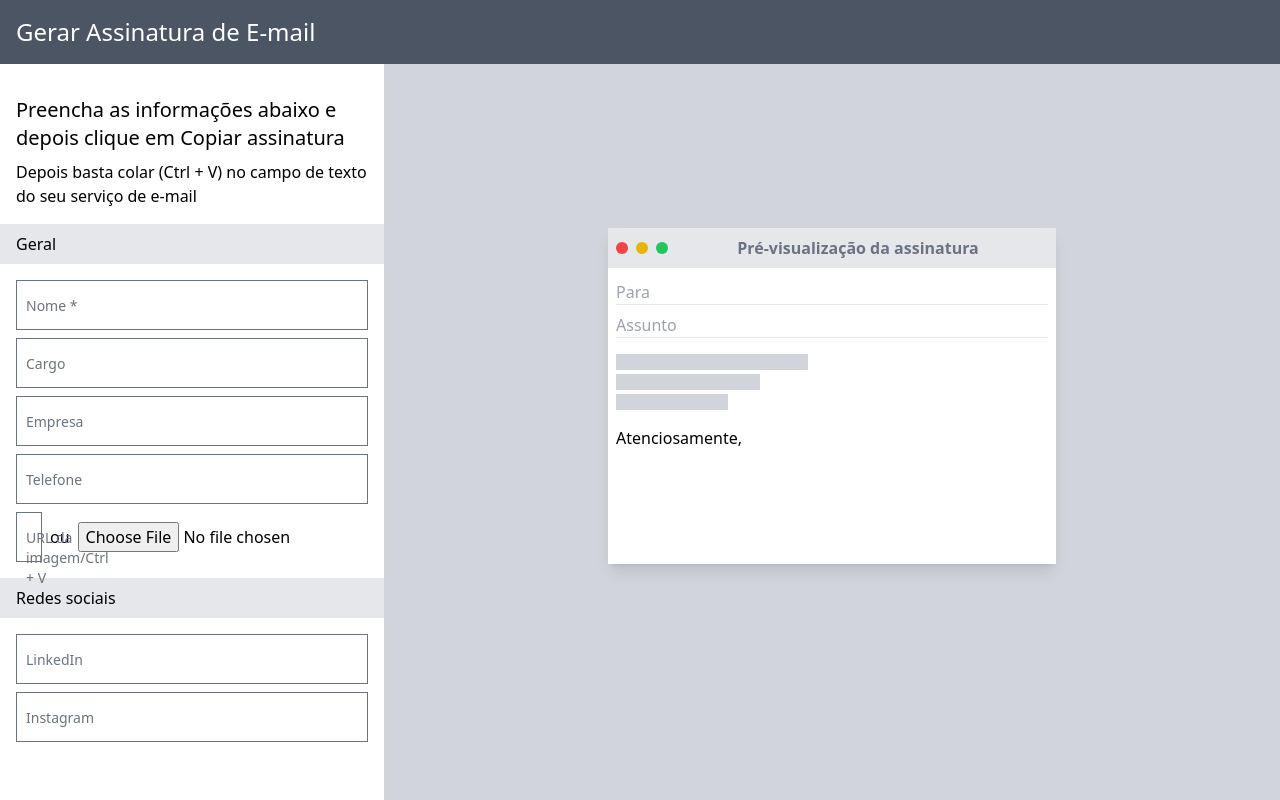
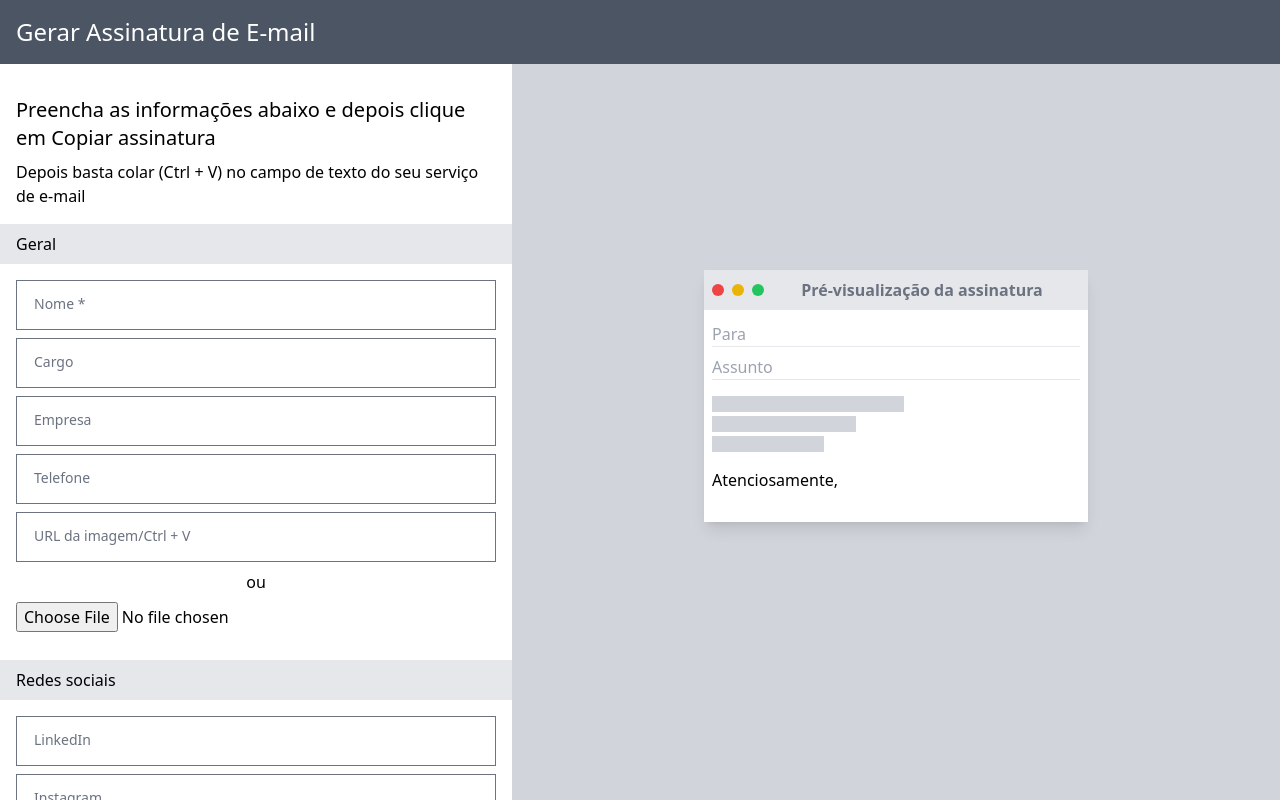
Before and after one commit to cgcdoss/email-signature-generator, a SvelteKit app: page / in a window 1280 px wide. Built offline with nearby package versions, Linux system fonts and the light colour scheme.

Commit message:
feat: ajustes visuais

```diff
--- a/src/lib/components/InputFloatingLabel.svelte
+++ b/src/lib/components/InputFloatingLabel.svelte
@@ -16,7 +16,7 @@
     />
     <label
         for={"floating_filled_" + label}
-        class="absolute text-sm text-gray-500 duration-200 transform -translate-y-4 scale-75 top-4 z-10 origin-[0] start-2.5 peer-focus:bg-white peer-focus:text-blue-600 peer-placeholder-shown:scale-100 peer-placeholder-shown:translate-y-0 peer-focus:scale-75 peer-focus:-translate-y-6"
+        class="absolute select-none cursor-text px-2 text-sm text-gray-500 duration-200 transform -translate-y-6 scale-75 top-3.5 z-10 origin-[0] start-2.5 bg-white peer-disabled:bg-transparent peer-focus:text-blue-600 peer-placeholder-shown:scale-100 peer-placeholder-shown:translate-y-0 peer-focus:scale-75 peer-focus:-translate-y-6"
     >
         {label}
     </label>
--- a/src/routes/+page.svelte
+++ b/src/routes/+page.svelte
@@ -56,7 +56,7 @@
 
     function cleanImgFile() {
         const input = document.querySelector(
-            'input[type="file"]'
+            'input[type="file"]',
         ) as HTMLInputElement;
         input.value = "";
         imgFile = "";
@@ -75,7 +75,7 @@
     class="flex flex-col sm:grid grid-cols-1 sm:grid-cols-10 h-[calc(100vh-64px)]"
 >
     <section
-        class="form flex flex-col gap-2 col-span-3 px-4 py-8 sm:max-h-full sm:overflow-auto shadow-md"
+        class="form flex flex-col gap-2 col-span-4 2xl:col-span-3 px-4 py-8 sm:max-h-full sm:overflow-auto shadow-md"
     >
         <h2 class="text-xl">
             Preencha as informações abaixo e depois clique em Copiar assinatura
@@ -92,7 +92,7 @@
         <InputFloatingLabel label="Empresa" bind:value={empresa} />
         <InputFloatingLabel label="Telefone" bind:value={telefone} />
 
-        <div class="flex max-sm:flex-col sm:items-center max-sm:mb-3 gap-2">
+        <div class="flex max-2xl:flex-col 2xl:items-center max-2xl:mb-3 gap-2">
             <InputFloatingLabel
                 label="URL da imagem/Ctrl + V"
                 bind:value={img}
@@ -129,10 +129,10 @@
     </section>
 
     <section
-        class="result flex flex-col flex-1 col-span-7 sm:h-full bg-gray-300 items-center justify-center py-8"
+        class="result flex flex-col flex-1 col-span-6 2xl:col-span-7 sm:h-full bg-gray-300 items-center justify-center py-8 sm:overflow-auto"
     >
         <div
-            class="fake-email w-11/12 sm:w-1/2 sm:h-1/2 bg-white shadow-lg p-2"
+            class="fake-email min-w-[90%] sm:min-w-[50%] bg-white shadow-lg p-2 transition-all"
         >
             <div class="bg-gray-200 pl-2 p-2 -m-2 mb-3 flex items-center">
                 <div class="flex gap-2">
@@ -215,6 +215,7 @@
         <button
             class="bg-slate-600 text-white hover:bg-slate-700 p-4 transition-all w-[200px] mt-4"
             class:opacity-0={!name}
+            class:pointer-events-none={!name}
             on:click={copyAll}
         >
             Copiar assinatura
```
